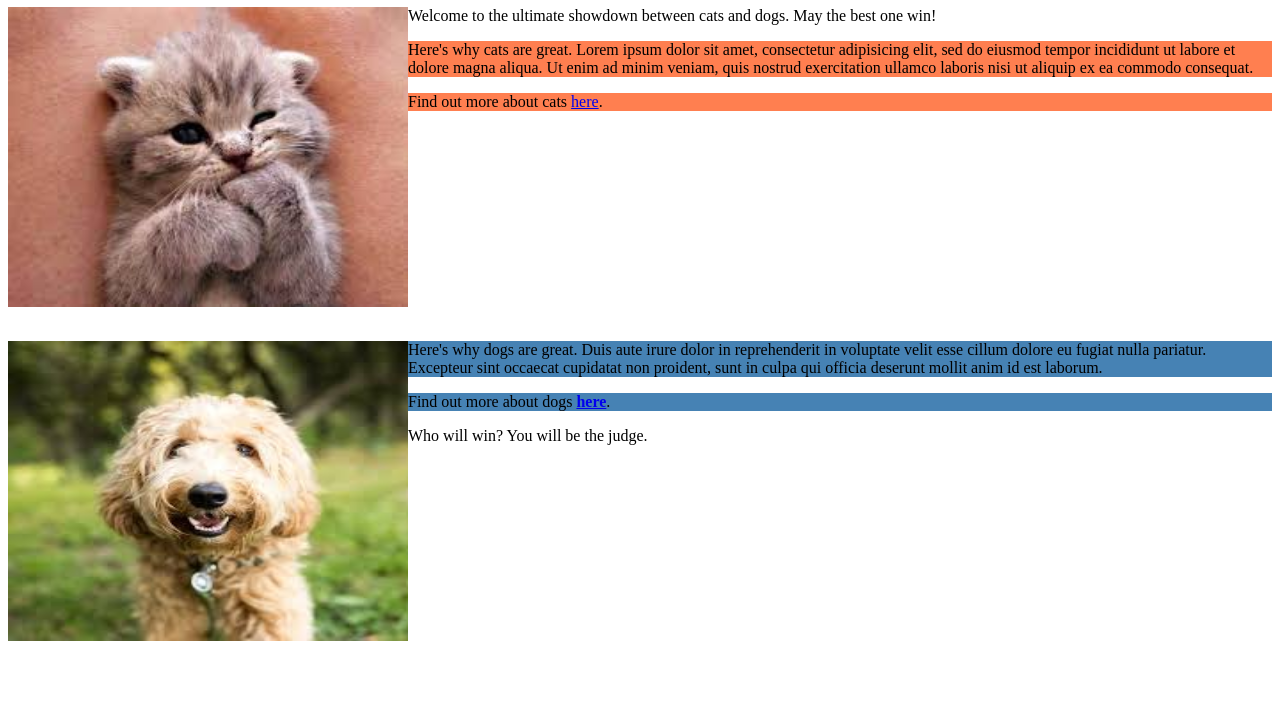
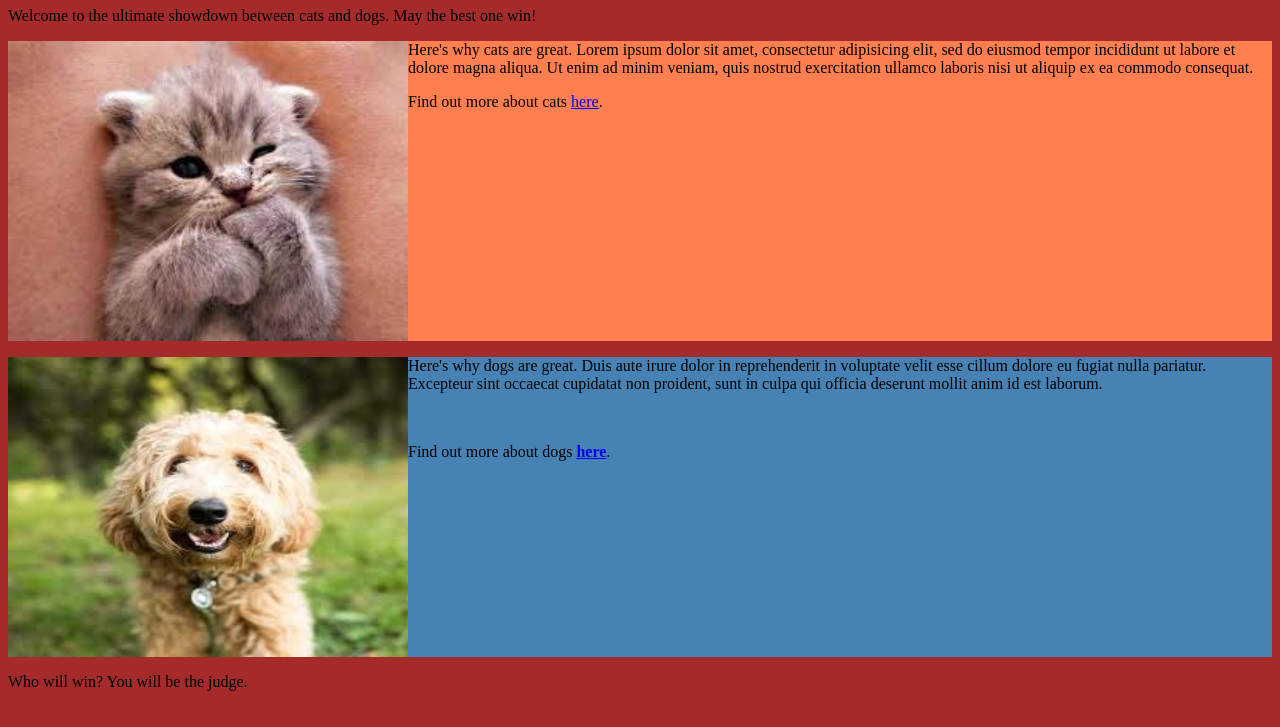
Before and after one commit to EssyMwangi/cascading, a plain HTML site: page index.html in a window 1280 px wide. Shown: the part 73-800 px from the top of the page. Drawn offline with Linux system fonts and the light colour scheme.

Commit message:
add background color,images and sizing

```diff
--- a/css/styles.css
+++ b/css/styles.css
@@ -1,9 +1,14 @@
+body{
+  background-color: brown;
+}
 .dogs p a {
   font-weight: bold;
 }
-.cats p {
+.cats {
   background-color: coral;
+  height: 300px;
 }
-.dogs p {
+.dogs{
   background-color: steelblue;
+  height: 300px;
 }
--- a/index.html
+++ b/index.html
@@ -6,27 +6,20 @@
   </head>
   <body>
     <h1>Cats vs Dogs: the Definitive Guide</h1>
-    <img style="float:left" src="./images/cute-kitten.jpeg" width="400" height="300">
+
     <p>Welcome to the ultimate showdown between cats and dogs. May the best one win!</p>
     <div class="cats">
+      <img style="float:left" src="./images/cute-kitten.jpeg" width="400" height="300">
       <p>Here's why cats are great. Lorem ipsum dolor sit amet, consectetur adipisicing elit, sed do eiusmod tempor incididunt ut labore et dolore magna aliqua. Ut enim ad minim veniam, quis nostrud exercitation ullamco laboris nisi ut aliquip ex ea commodo consequat.</p>
       <p>Find out more about cats <a href="http://www.example.com/cats.html">here</a>.</p>
     </div>
-  <br>
-  <br>
-  <br>
-  <br>
-  <br>
-  <br>
-  <br>
-  <br>
-  <br>
-  <br>
-  <br>
+
     <div class="dogs">
       <img style="float:left" src="./images/cute-dog.jpeg" width="400" height="300">
-      <p>Here's why dogs are great. Duis aute irure dolor in reprehenderit in voluptate velit esse cillum dolore eu fugiat nulla pariatur. Excepteur sint occaecat cupidatat non proident, sunt in culpa qui officia deserunt mollit anim id est laborum.</p>
+
+      <p>Here's why dogs are great. Duis aute irure dolor in reprehenderit in voluptate velit esse cillum dolore eu fugiat nulla pariatur. Excepteur sint occaecat cupidatat non proident, sunt in culpa qui officia deserunt mollit anim id est laborum.</p><br>
       <p>Find out more about dogs <a href="http://www.example.com/dogs.html">here</a>.</p>
+
     </div>
     <p>Who will win? You will be the judge.</p>
   </body>
```
